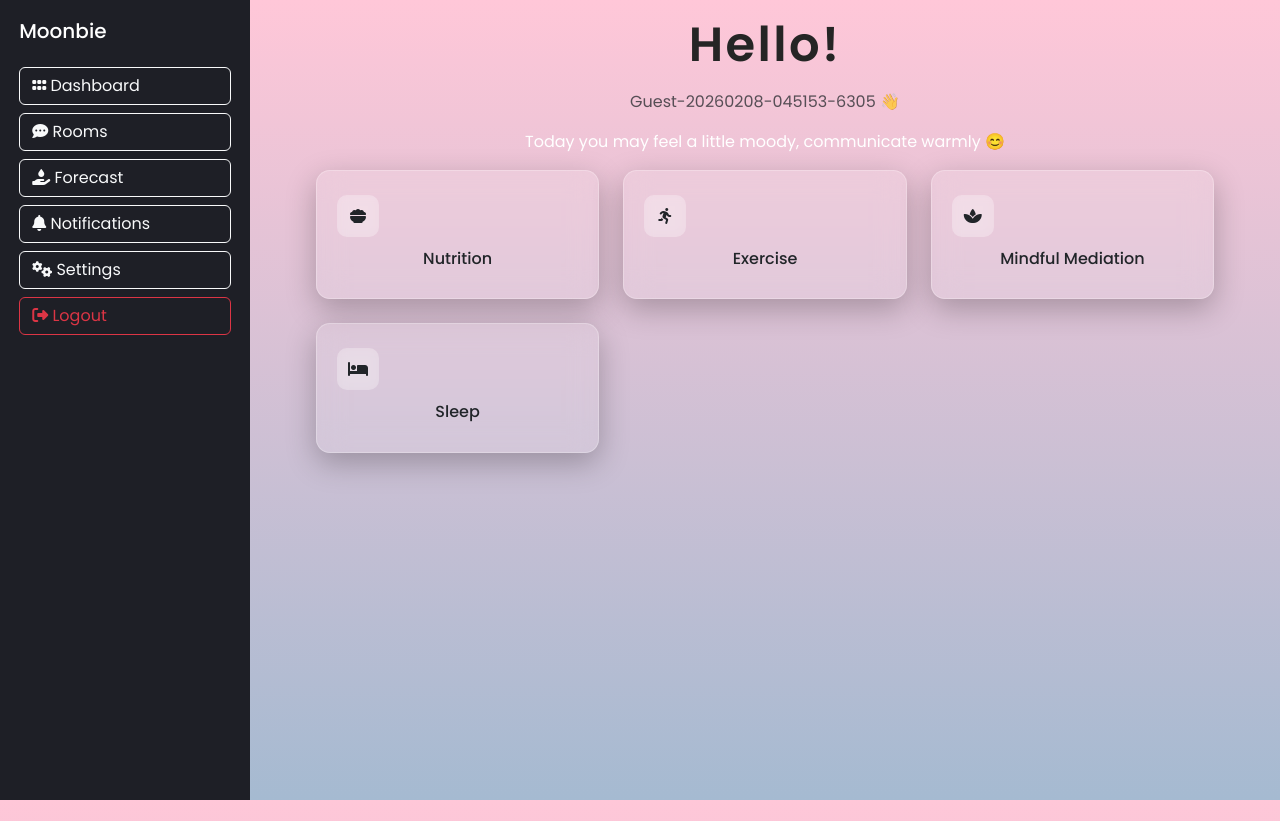
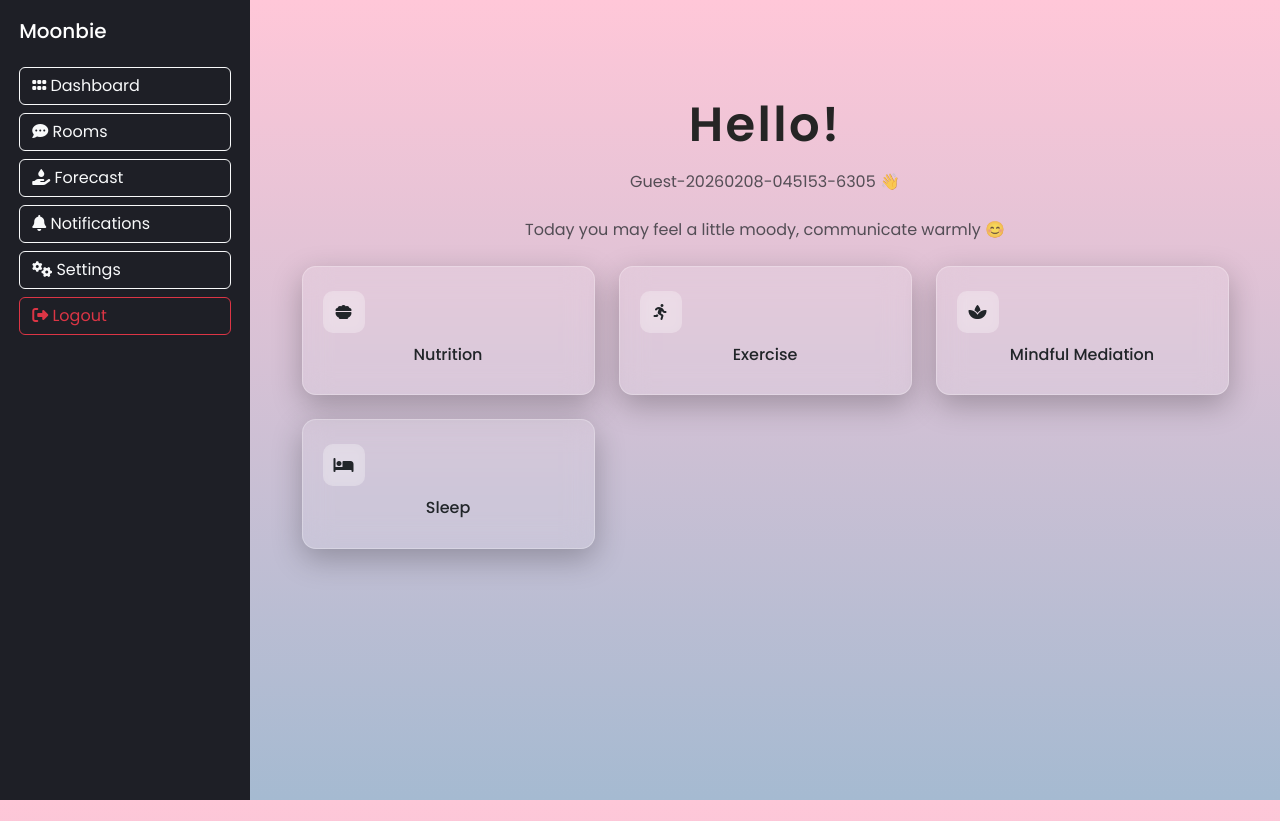
Before and after one commit to katGhost/meechat, a Flask app: page / in a window 1280 px wide; the page is wider, and only the part inside the window is pictured. Shown: the top 821 px of that part. Run offline with Flask 3, Linux system fonts and the light colour scheme; parts of the project's set-up code (start-up, migrations or seed data) failed here and were passed over; some libraries are stand-ins or nearby versions.

Commit message:
UI adjustment

```diff
--- a/app/core/templates/core/home.html
+++ b/app/core/templates/core/home.html
@@ -6,9 +6,9 @@
     <section class="hero">
         <div class="header">
             <h1>Hello!</h1>
-            <p class="text-muted">{{username}} 👋</p>
-            <div class="daily-insight mt-3">
-                <p>Today you may feel a little moody, communicate warmly 😊</p>
+            <p class="text-muted mb-4">{{username}} 👋</p>
+            <div class="daily-insight mt-3 mb-4">
+                <span class="mb-4 text-muted">Today you may feel a little moody, communicate warmly 😊</span>
             </div>
         </div>
 
--- a/app/static/css/styles.css
+++ b/app/static/css/styles.css
@@ -35,7 +35,8 @@ html, body {
     display: flex;
     align-items: center;
     justify-content: center;
-    padding: 1rem;
+    padding: 2rem 0;
+    margin: 4rem 0;
 }
 
 .hero {
@@ -121,6 +122,23 @@ html, body {
 }
 
 
+@media (max-width: 768px) {
+  .dashboard {
+    margin: 2rem 0;
+    padding: 1rem 0;
+  }
+
+  #main-aside {
+    display: none;
+    transition: 0.4s ease-in-out;
+  }
+
+  .aside {
+    display: none;
+  }
+}
+
+
 /* .flash-messages {
     width: 320px;
     max-width: 480px;
```
